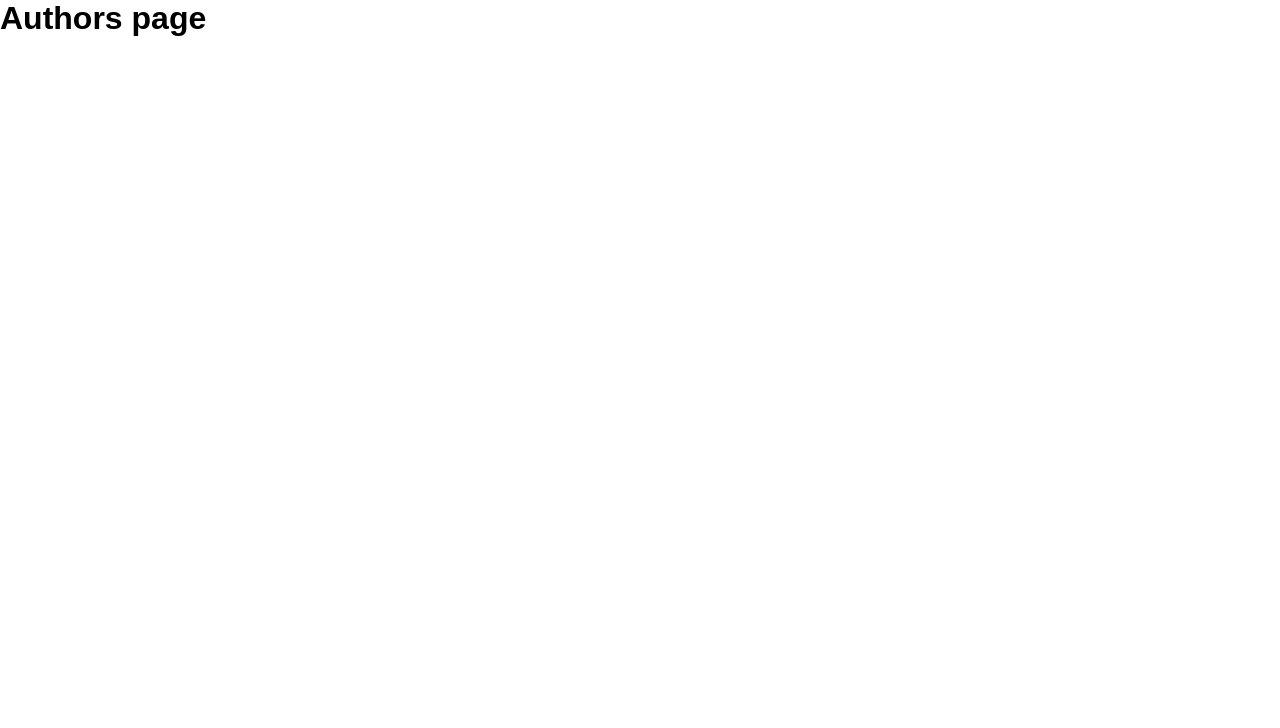
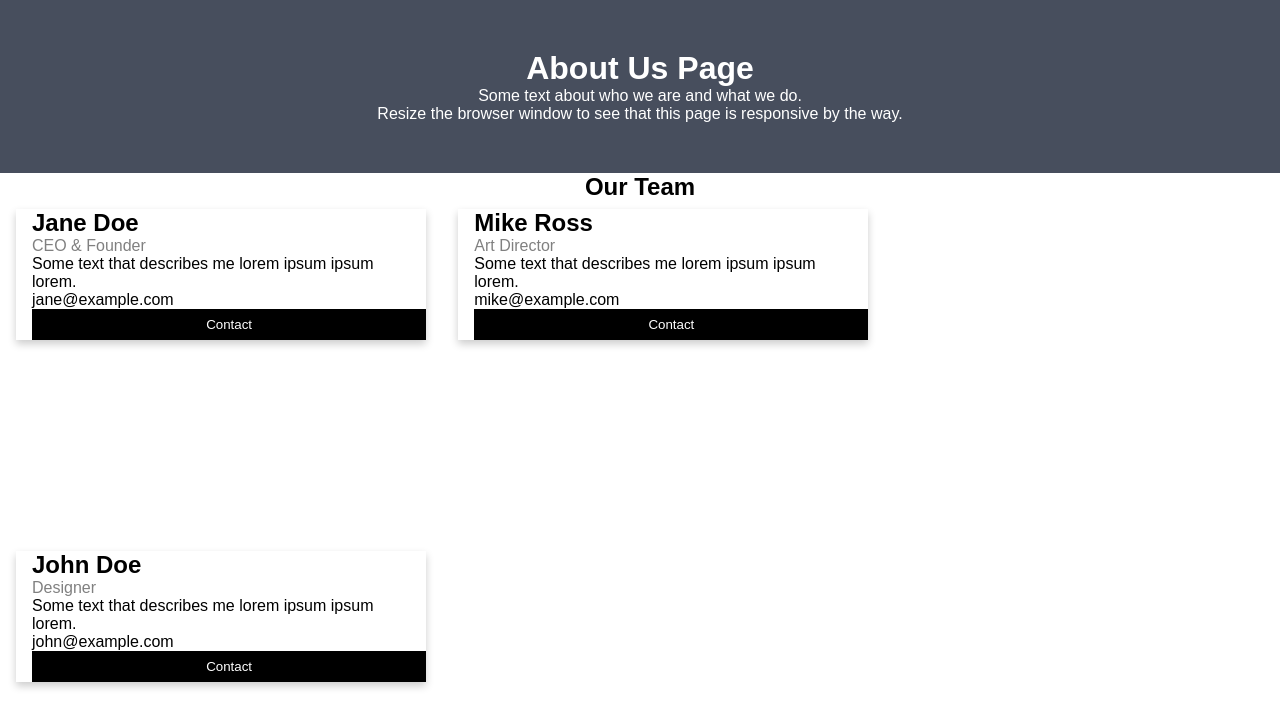
Before and after one commit to walkerhsu/wp_final, a React (Create React App) app in the folder frontend/: page /authors in a window 1280 px wide. Shown: the top 728 px of the page. Built offline with nearby package versions, Linux system fonts and the light colour scheme.

Commit message:
authors page updated

```diff
--- a/frontend/src/containers/pages/AuthorsPage.js
+++ b/frontend/src/containers/pages/AuthorsPage.js
@@ -1,6 +1,53 @@
+import "../../css/AuthorsPage.css"
 const AuthorsPage = () => {
-    return <>
-        <h1>Authors page</h1>
-    </>
+    return <div className="Wrapper">
+        <div className="about-section">
+        <h1>About Us Page</h1>
+        <p>Some text about who we are and what we do.</p>
+        <p>Resize the browser window to see that this page is responsive by the way.</p>
+        </div>
+
+        <h2 style={{textAlign: "center"}}>Our Team</h2>
+        <div className="row">
+            <div className="column">
+                <div className="card">
+                {/* <img src="/w3images/team1.jpg" alt="Jane" style="width:100%"> */}
+                    <div className="container">
+                        <h2>Jane Doe</h2>
+                        <p className="title">CEO & Founder</p>
+                        <p>Some text that describes me lorem ipsum ipsum lorem.</p>
+                        <p>jane@example.com</p>
+                        <p><button className="button">Contact</button></p>
+                    </div>
+                </div>
+            </div>
+
+            <div className="column">
+                <div className="card">
+                {/* <img src="/w3images/team2.jpg" alt="Mike" style="width:100%"> */}
+                    <div className="container">
+                        <h2>Mike Ross</h2>
+                        <p className="title">Art Director</p>
+                        <p>Some text that describes me lorem ipsum ipsum lorem.</p>
+                        <p>mike@example.com</p>
+                        <p><button className="button">Contact</button></p>
+                    </div>
+                </div>
+            </div>
+
+            <div className="column">
+                <div className="card">
+                {/* <img src="/w3images/team3.jpg" alt="John" style="width:100%"> */}
+                    <div className="container">
+                        <h2>John Doe</h2>
+                        <p className="title">Designer</p>
+                        <p>Some text that describes me lorem ipsum ipsum lorem.</p>
+                        <p>john@example.com</p>
+                        <p><button className="button">Contact</button></p>
+                    </div>
+                </div>
+            </div>
+        </div>
+    </div>
 }
 export default AuthorsPage;
--- /dev/null
+++ b/frontend/src/css/AuthorsPage.css
@@ -0,0 +1,82 @@
+.Wrapper {
+    height: 100vh;
+    width: 100%;
+    display: flex;
+    flex-direction: column;
+    flex-wrap: wrap;
+}
+
+/* body {
+    font-family: Arial, Helvetica, sans-serif;
+    margin: 0;
+} */
+
+/* html {
+    box-sizing: border-box;
+} */
+
+*,
+*:before,
+*:after {
+    box-sizing: inherit;
+}
+
+
+
+.column {
+    height: 100%;
+    float: left;
+    width: 33.3%;
+    margin-bottom: 16px;
+    padding: 0 8px;
+}
+
+.card {
+    box-shadow: 0 4px 8px 0 rgba(0, 0, 0, 0.2);
+    margin: 8px;
+}
+
+.about-section {
+    padding: 50px;
+    text-align: center;
+    background-color: #474e5d;
+    color: white;
+}
+
+.container {
+    padding: 0 16px;
+}
+
+.container::after,
+.row::after {
+    content: "";
+    clear: both;
+    display: table;
+}
+
+.title {
+    color: grey;
+}
+
+.button {
+    border: none;
+    outline: 0;
+    display: inline-block;
+    padding: 8px;
+    color: white;
+    background-color: #000;
+    text-align: center;
+    cursor: pointer;
+    width: 100%;
+}
+
+.button:hover {
+    background-color: #555;
+}
+
+@media screen and (max-width: 650px) {
+    .column {
+        width: 100%;
+        display: block;
+    }
+}
```
